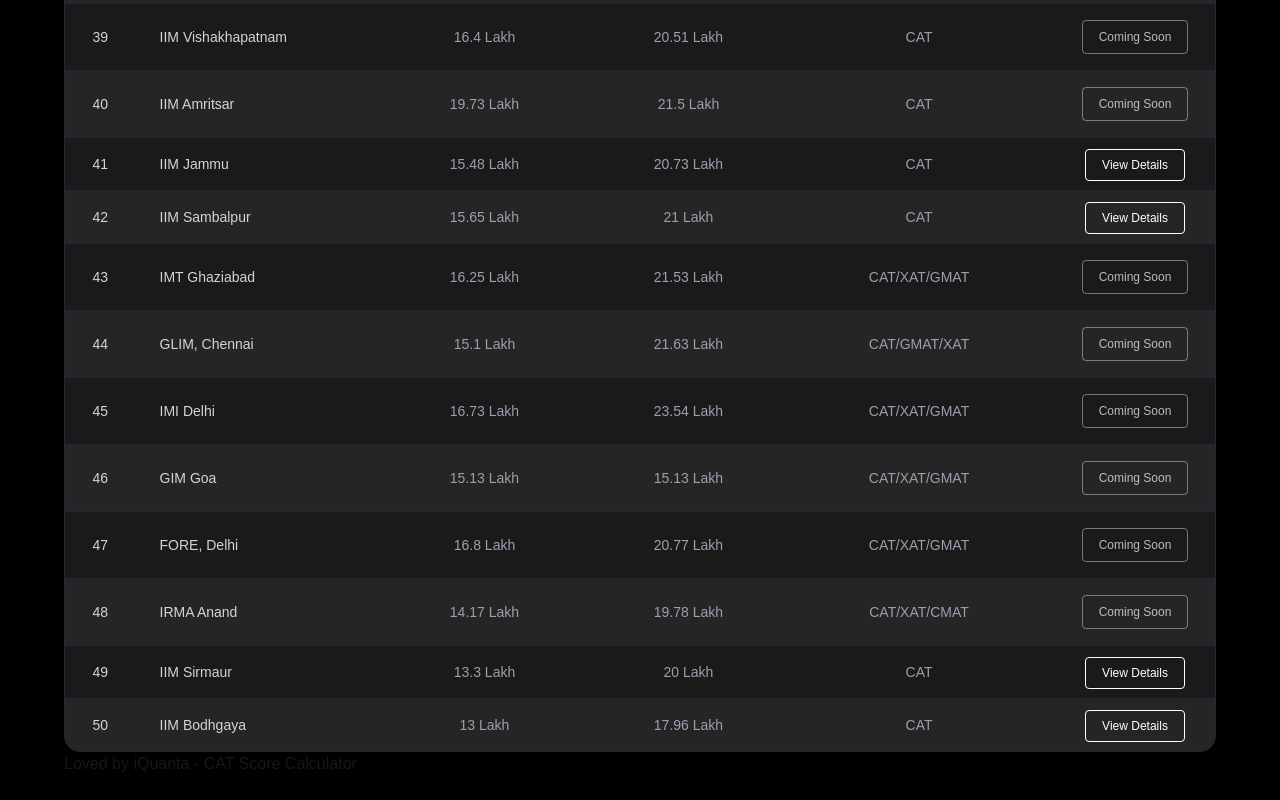
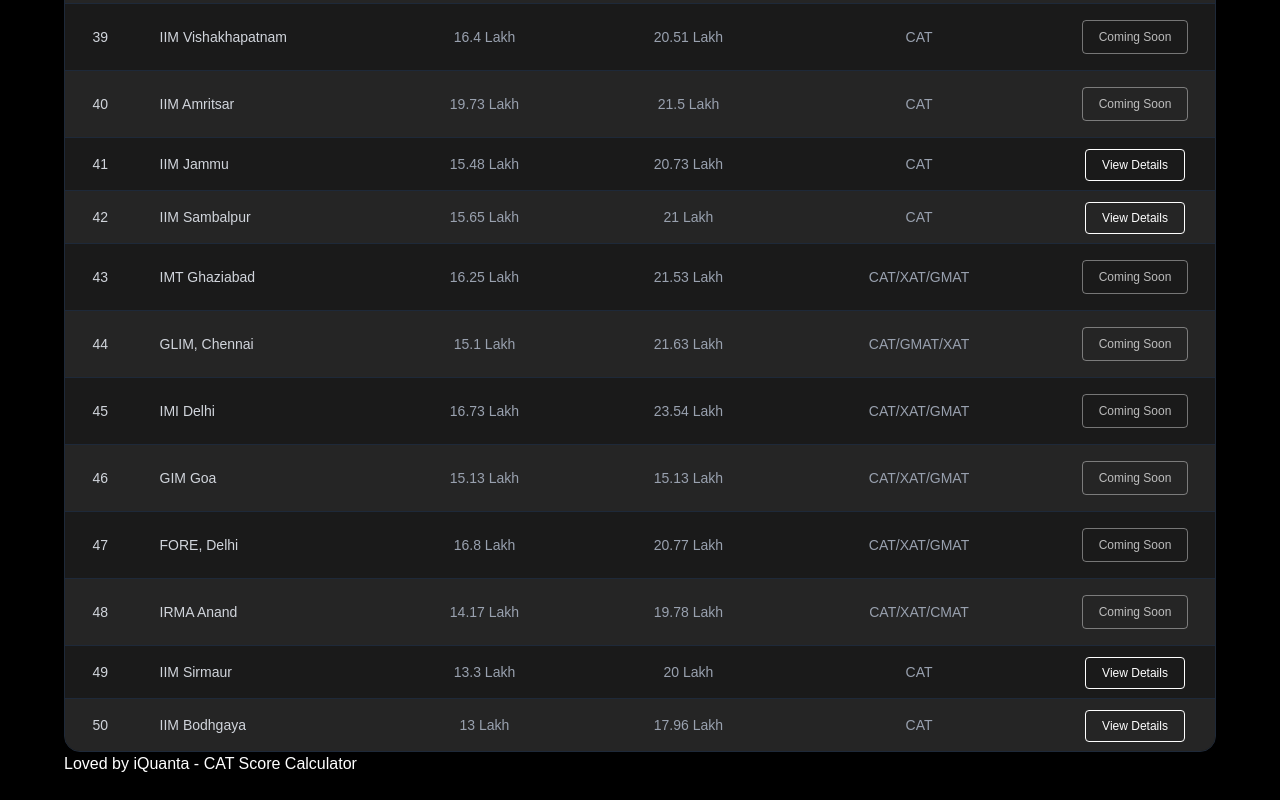
Before and after one commit to iquantain/cat-score-calculator, a Next.js app: page / in a window 1280 px wide. Shown: the part 3056-3856 px from the top of the page. Built offline with nearby package versions, Linux system fonts and the light colour scheme.

Commit message:
Add text-white class to paragraph element

```diff
--- a/app/page.tsx
+++ b/app/page.tsx
@@ -3599,7 +3599,7 @@
                 </div>
               </TabPanel>
             </Tabs>
-              <p>Loved by iQuanta - <a href="https://www.iquanta.in/cat-score-calculator" target="_blank">CAT Score Calculator</a></p>
+              <p class="text-white">Loved by iQuanta - <a href="https://www.iquanta.in/cat-score-calculator" target="_blank">CAT Score Calculator</a></p>
           </div>
         </div>
       </div>
```
